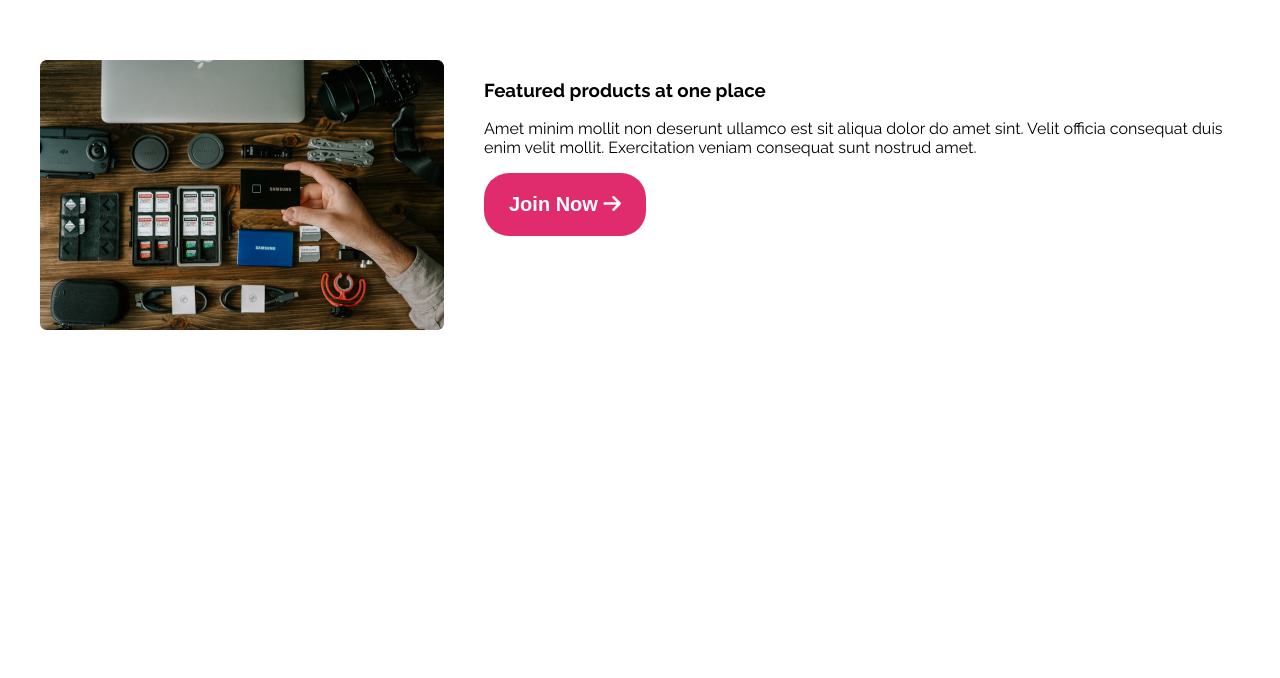
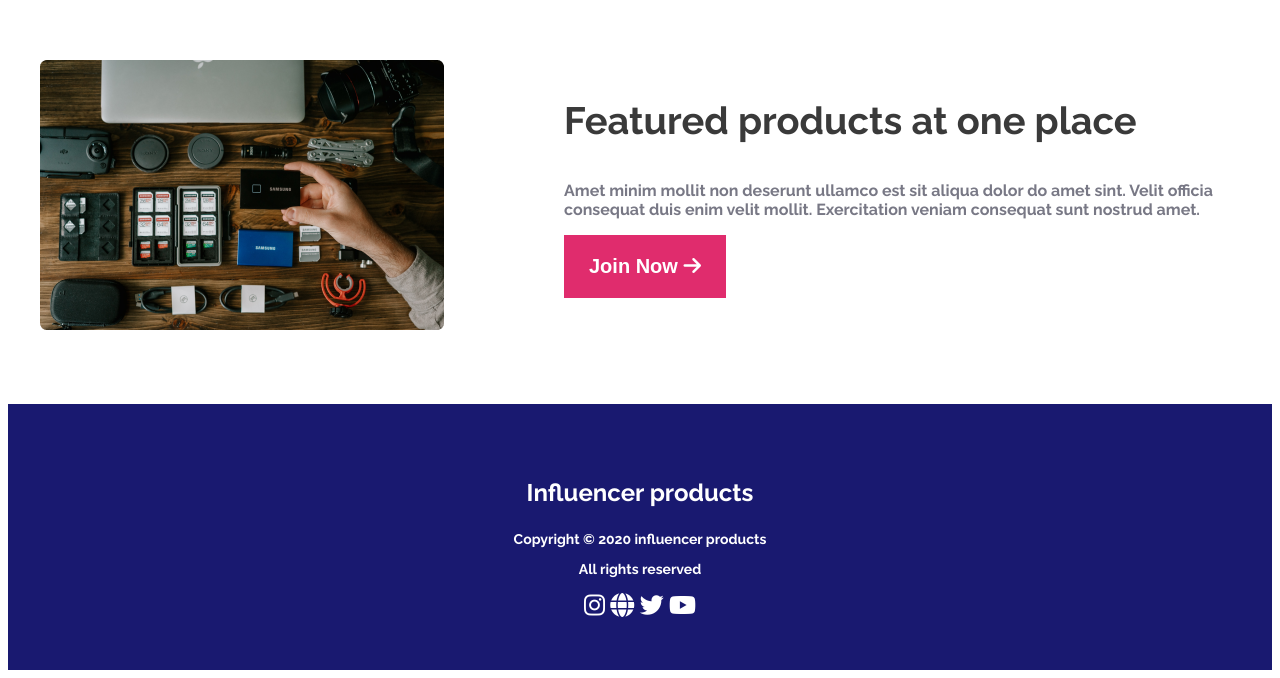
Before and after one commit to muhsinabdullah/My-Influencer-Gear, a plain HTML site: page index.html in a window 1280 px wide. Shown: the part 2939-3617 px from the top of the page. Before the commit the page ends 3343 px from the top, so only its background shows below. Drawn offline with Linux system fonts and the light colour scheme.

Commit message:
footer add

```diff
--- a/index.html
+++ b/index.html
@@ -318,19 +318,19 @@
         </section>
 
         <section class="featured-products">
-            <div class="featured-products-container">
+            <div class="featured-products-container display-flex">
                 <div class="featured-product-img">
                     <img src="./images/gear.png" alt="">
                 </div>
                 <div class="featured-product-content">
-                    <h3 class="featured-product-title">
+                    <h3 class="featured-product-title text-color-1">
                         Featured products at one place
                     </h3>
-                    <p class="featured-product-description">
+                    <p class="featured-product-description text-color-2">
                         Amet minim mollit non deserunt ullamco est sit aliqua dolor do amet sint. Velit officia
                         consequat duis enim velit mollit. Exercitation veniam consequat sunt nostrud amet.
                     </p>
-                    <button class="btn-primary">
+                    <button class="btn-primary featured-product-btn">
                         Join Now <i class="fa-solid fa-arrow-right"></i>
                     </button>
                 </div>
@@ -339,7 +339,20 @@
     </main>
 
     <footer>
+        <div class="footer-content">
+            <h3 class="footer-title">
+                Influencer products
+            </h3>
+            <p class="footer-description">Copyright © 2020 influencer products</p>
+            <p class="footer-description">All rights reserved</p>
 
+            <div class="footer-logo-container">
+                <i class="fa-brands fa-instagram"></i>
+                <i class="fa-solid fa-globe"></i>
+                <i class="fa-brands fa-twitter"></i>
+                <i class="fa-brands fa-youtube"></i>
+            </div>
+        </div>
     </footer>
 </body>
 
--- a/styles/style.css
+++ b/styles/style.css
@@ -38,7 +38,7 @@ main {
     margin: 0 auto;
 }
 
-main>section {
+main > section {
     margin-top: 130px;
     margin-bottom: 70px;
 }
@@ -144,18 +144,22 @@ main>section {
     padding: 16px;
     box-shadow: 0 0 15px rgba(0, 0, 0, 0.1);
 }
-.product-title{
+
+.product-title {
     font-weight: 600;
     font-size: 1.75rem;
 }
-.product-price{
+
+.product-price {
     font-weight: 400;
     font-size: 1.5rem;
 }
+
 .product-image img {
     width: 100%;
 }
-.product-description{
+
+.product-description {
     font-weight: 700;
     font-size: 0.875rem;
 }
@@ -170,7 +174,8 @@ main>section {
     font-weight: 700;
     font-size: 0.875rem;
 }
-.section-end{
+
+.section-end {
     font-weight: 700;
     font-size: 1rem;
     color: #E02C6D;
@@ -178,10 +183,46 @@ main>section {
 }
 
 /* featured products related style */
-.featured-products-container{
-    display: flex;
+.featured-products-container {
     justify-content: space-between;
-    gap: 40px;
+    gap: 120px;
+}
+
+.featured-product-title {
+    font-weight: 700;
+    font-size: 2.375rem;
+}
+
+.featured-product-description {
+    font-weight: 700;
+    font-size: 1rem;
+}
+
+.featured-product-btn {
+    border-radius: 0;
+}
+
+/* footer related styles */
+footer {
+    background-color: #191970;
+    color: white;
+    width: auto;
+}
+.footer-content{
+    text-align: center;
+    padding: 50px 0 50px 0;
+}
+.footer-title{
+    font-weight: 700;
+    font-size: 1.5rem;
+}
+.footer-description{
+    font-weight: 700;
+    font-size: 0.875rem;
+}
+.footer-logo-container{
+    font-weight: 900;
+    font-size: 1.5rem;
 }
 /* responsive media query */
 @media screen and (max-width: 576px) {
@@ -191,7 +232,8 @@ main>section {
         flex-direction: column;
     }
 
-    .banner {
+    .banner,
+    .featured-products-container {
         flex-direction: column-reverse;
     }
 
@@ -211,4 +253,10 @@ main>section {
     .product {
         width: 100%;
     }
+    .featured-product-content{
+        text-align: center;
+    }
+    .featured-product-img img{
+        width: 100%;
+    }
 }
```
